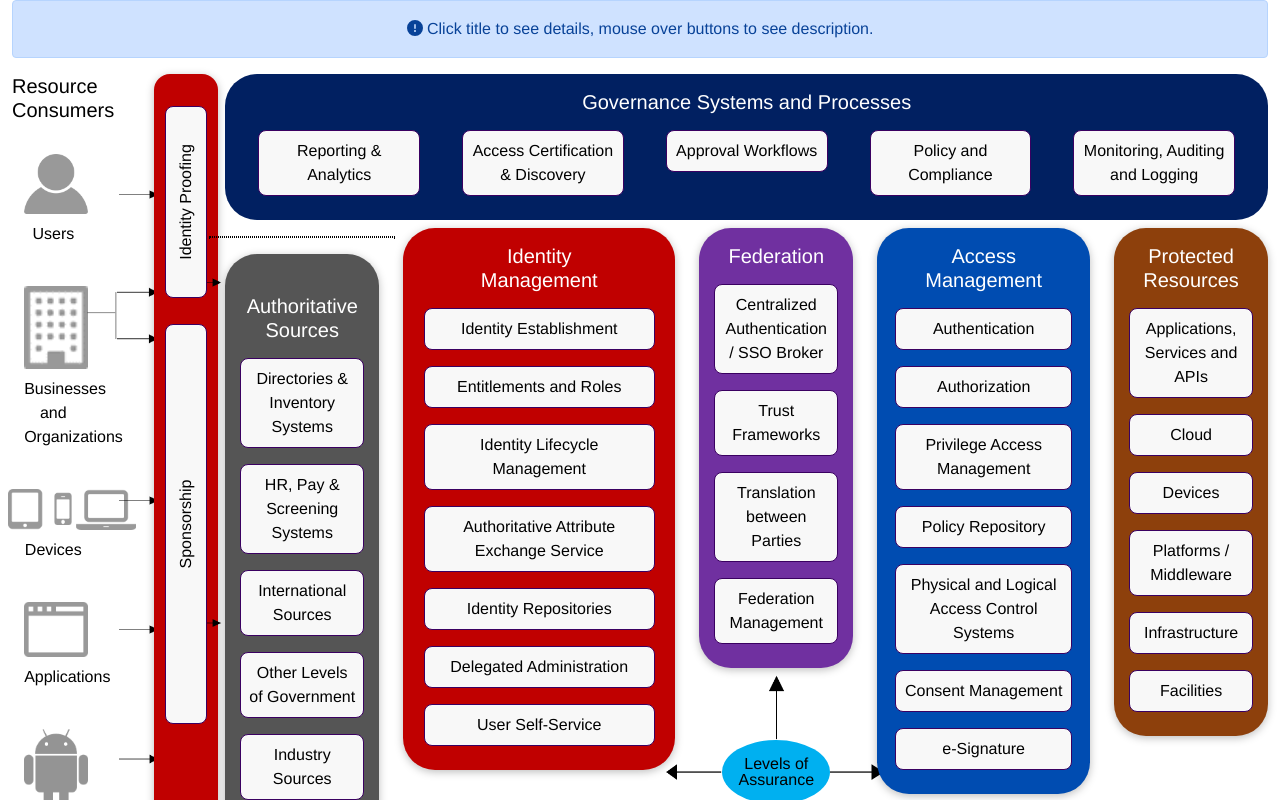
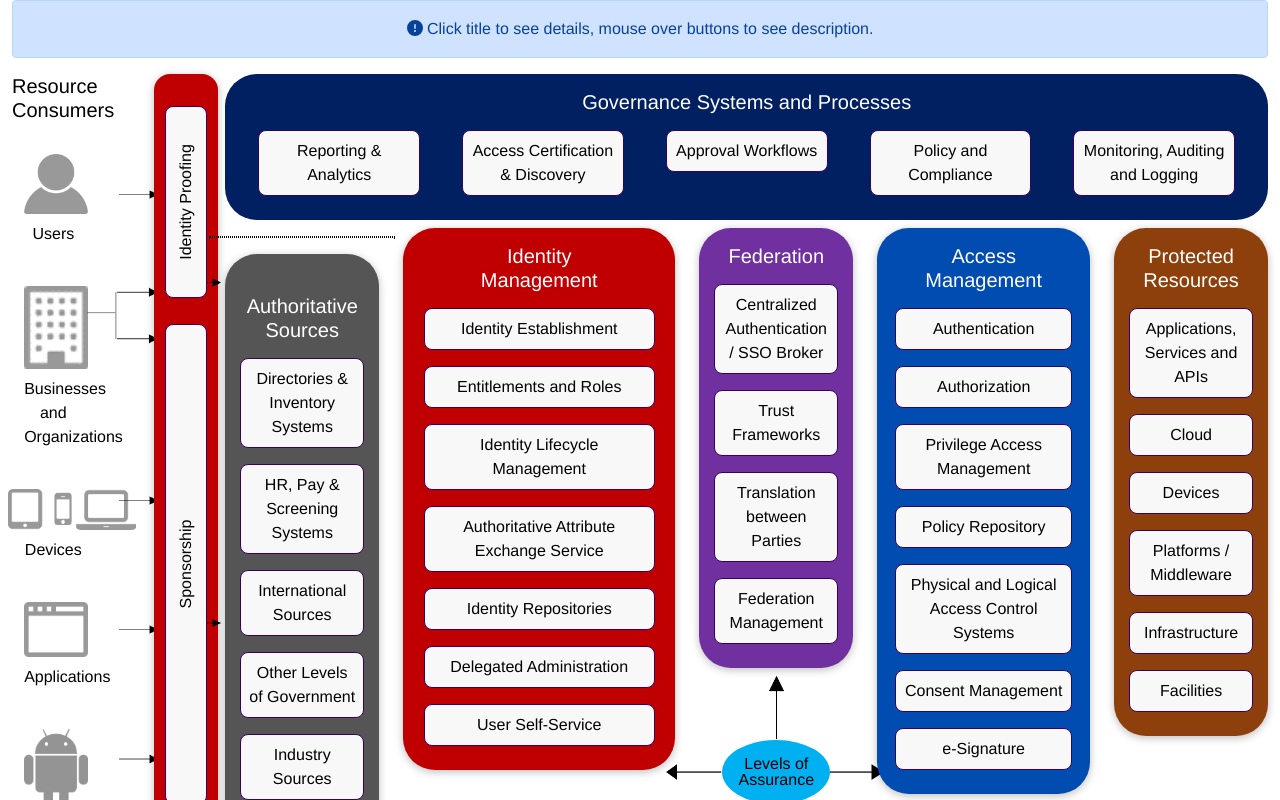
Before and after one commit to canada-ca/gc-icam_gija-gc, a Vue app: page / in a window 1280 px wide. Shown: the top 800 px of the page. Built offline with nearby package versions, Linux system fonts and the light colour scheme.

Commit message:
fix identity proofing layout

```diff
--- a/src/components/IdentityProofingCard.vue
+++ b/src/components/IdentityProofingCard.vue
@@ -44,8 +44,8 @@ export default {
   transform: rotate(-90deg);
 }
 #sponsorship{
-  width: 25rem;
-  margin: 22rem 0.5rem 2rem;
+  width: 30rem;
+  margin: 27rem 0.5rem 2rem;
   transform-origin: 0 0;
   transform: rotate(-90deg);
 }
```
